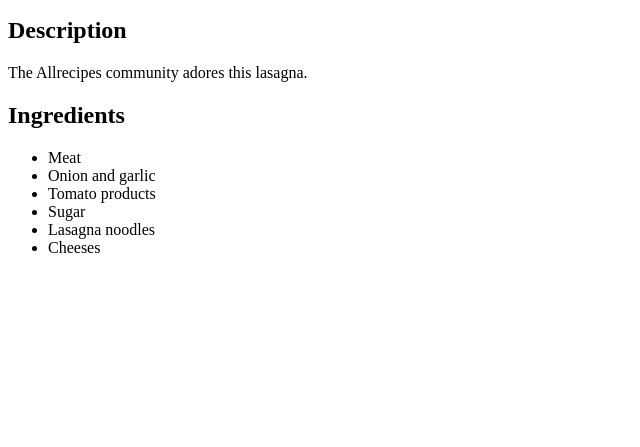
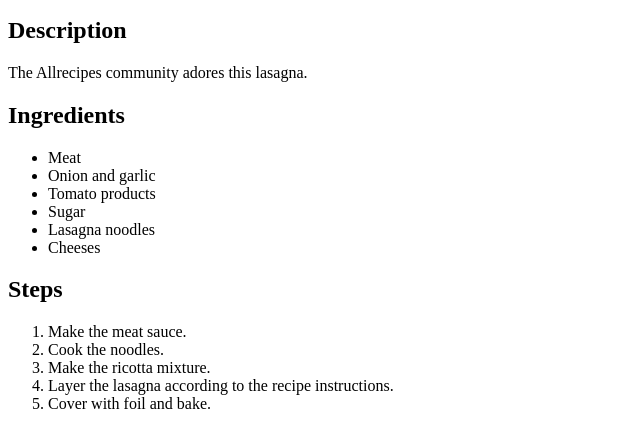
Before and after one commit to Funda-a/odin-recipes, a plain HTML site: page recipes/lasagna.html in a window 1280 px wide. Shown: the part 101-548 px from the top of the page, without its empty margins (0-640 px from the left). Drawn offline with Linux system fonts and the light colour scheme.

Commit message:
Add Steps lasagna.html

```diff
--- a/recipes/lasagna.html
+++ b/recipes/lasagna.html
@@ -19,5 +19,13 @@
         <li>Lasagna noodles</li>
         <li>Cheeses</li>
     </ul>
+    <h2>Steps</h2>
+    <ol>
+        <li>Make the meat sauce.</li>
+        <li>Cook the noodles.</li>
+        <li>Make the ricotta mixture.</li>
+        <li>Layer the lasagna according to the recipe instructions.</li>
+        <li>Cover with foil and bake.</li>
+    </ol>
 </body>
 </html>
```
